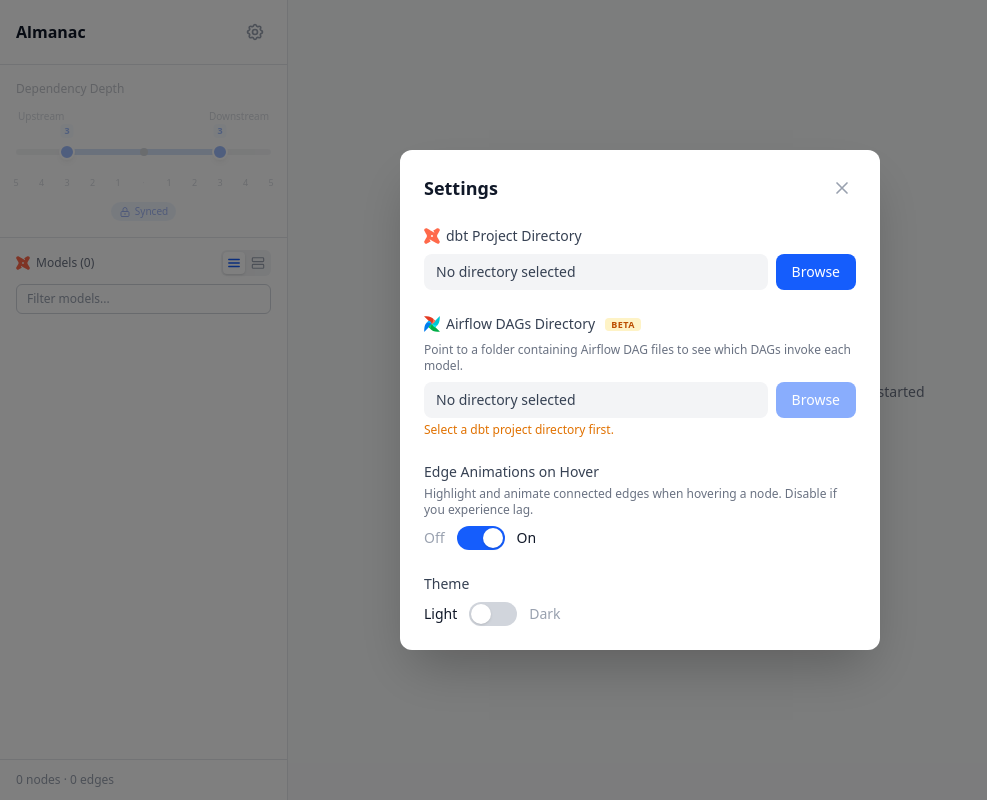
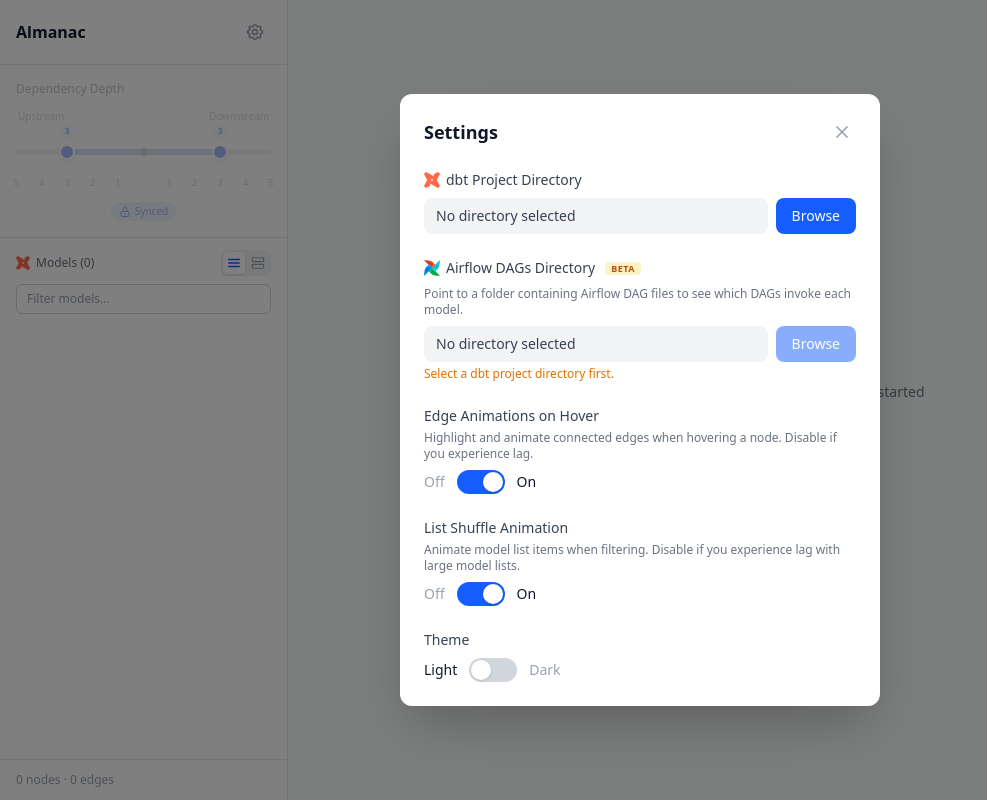
Before and after one commit to bernardadhitya/dbt-almanac, a React (Vite) app: page / in a window 1280 px wide. Both pictures are taken after a click on the button 255 px from the left and 32 px from the top of the page. Shown: the whole page, without its empty margins (0-987 px from the left). Built offline with nearby package versions, Linux system fonts and the light colour scheme.

Commit message:
Add shuffle animation when filtering models

```diff
--- a/electron/main.ts
+++ b/electron/main.ts
@@ -9,6 +9,7 @@
     airflowDagsPath: '',
     theme: 'light' as 'light' | 'dark',
     edgeAnimations: true,
+    listAnimations: true,
   },
 });
 
--- a/src/App.tsx
+++ b/src/App.tsx
@@ -94,7 +94,7 @@
 const STEP_ORDER = ['reading', 'parsing', 'extracting', 'mapping', 'finalizing', 'done'];
 
 export default function App() {
-  const [settings, setSettings] = useState<Settings>({ projectPath: '', airflowDagsPath: '', theme: 'light', edgeAnimations: true });
+  const [settings, setSettings] = useState<Settings>({ projectPath: '', airflowDagsPath: '', theme: 'light', edgeAnimations: true, listAnimations: true });
   const [manifest, setManifest] = useState<ParsedManifest | null>(null);
   const [filters, setFilters] = useState<FilterState>({
     selectedModel: null,
@@ -290,6 +290,7 @@
         hasAirflowDags={!!airflowDagMap}
         showDagGroups={showDagGroups}
         onShowDagGroupsChange={setShowDagGroups}
+        listAnimations={settings.listAnimations}
       />
 
       <div className="flex-1 relative">
--- a/src/components/ModelList.tsx
+++ b/src/components/ModelList.tsx
@@ -10,12 +10,14 @@
   models: Map<string, SlimNode> | null;
   selectedModel: string | null;
   onSelect: (name: string | null) => void;
+  listAnimations?: boolean;
 }
 
 const LIST_ITEM_HEIGHT = 32;
 const CARD_ITEM_HEIGHT = 92;
 const OVERSCAN = 10;
 const DESC_MAX_LENGTH = 90;
+const SHUFFLE_DURATION = 300; // ms
 
 /** Find a SlimNode by model name (looks up by model.{name} key pattern) */
 function findNode(models: Map<string, SlimNode> | null, name: string): SlimNode | undefined {
@@ -59,12 +61,27 @@
   );
 }
 
-export function ModelList({ modelNames, models, selectedModel, onSelect }: ModelListProps) {
+/**
+ * Animation phases:
+ *  'idle'    – no animation, no transition
+ *  'prepare' – offsets applied (items at OLD positions), transition: none
+ *  'animate' – offsets cleared (items move to NEW positions), transition active
+ */
+type AnimPhase = 'idle' | 'prepare' | 'animate';
+
+export function ModelList({ modelNames, models, selectedModel, onSelect, listAnimations = true }: ModelListProps) {
   const [listFilter, setListFilter] = useState('');
   const [viewMode, setViewMode] = useState<ViewMode>('list');
   const containerRef = useRef<HTMLDivElement>(null);
   const [scrollTop, setScrollTop] = useState(0);
   const [containerHeight, setContainerHeight] = useState(0);
+
+  // Animation state
+  const [animPhase, setAnimPhase] = useState<AnimPhase>('idle');
+  const [animOffsets, setAnimOffsets] = useState<Map<string, number>>(new Map());
+  const prevPositionsRef = useRef<Map<string, number>>(new Map());
+  const animFrameRef = useRef<number | null>(null);
+  const animTimerRef = useRef<ReturnType<typeof setTimeout> | null>(null);
 
   const itemHeight = viewMode === 'list' ? LIST_ITEM_HEIGHT : CARD_ITEM_HEIGHT;
 
@@ -72,6 +89,64 @@
     if (!listFilter) return modelNames;
     return filterByRelevance(modelNames, listFilter);
   }, [modelNames, listFilter]);
+
+  // Build current position map and trigger shuffle animation
+  useEffect(() => {
+    const prevPositions = prevPositionsRef.current;
+    const newPositions = new Map<string, number>();
+    filtered.forEach((name, idx) => {
+      newPositions.set(name, idx * itemHeight);
+    });
+
+    if (listAnimations && prevPositions.size > 0) {
+      const offsets = new Map<string, number>();
+      let hasOffsets = false;
+
+      filtered.forEach((name, idx) => {
+        const newY = idx * itemHeight;
+        const oldY = prevPositions.get(name);
+        if (oldY !== undefined && oldY !== newY) {
+          // Item moved: offset = where it was - where it is now
+          offsets.set(name, oldY - newY);
+          hasOffsets = true;
+        } else if (oldY === undefined) {
+          // New item entering: fade in via a special offset marker
+          offsets.set(name, -1); // sentinel for fade-in
+          hasOffsets = true;
+        }
+      });
+
+      if (hasOffsets) {
+        // Clean up any pending animation
+        if (animFrameRef.current) cancelAnimationFrame(animFrameRef.current);
+        if (animTimerRef.current) clearTimeout(animTimerRef.current);
+
+        // Phase 1: 'prepare' — snap items to old positions (no transition)
+        setAnimOffsets(new Map(offsets));
+        setAnimPhase('prepare');
+
+        // Phase 2: next frame — clear offsets, enable transition so items glide to new positions
+        animFrameRef.current = requestAnimationFrame(() => {
+          animFrameRef.current = requestAnimationFrame(() => {
+            setAnimOffsets(new Map());
+            setAnimPhase('animate');
+
+            // Phase 3: after transition completes, go back to idle
+            animTimerRef.current = setTimeout(() => {
+              setAnimPhase('idle');
+            }, SHUFFLE_DURATION + 50);
+          });
+        });
+      }
+    }
+
+    prevPositionsRef.current = newPositions;
+
+    return () => {
+      if (animFrameRef.current) cancelAnimationFrame(animFrameRef.current);
+      if (animTimerRef.current) clearTimeout(animTimerRef.current);
+    };
+  }, [filtered, itemHeight, listAnimations]);
 
   // Reset scroll when filter or view mode changes
   useEffect(() => {
@@ -160,6 +235,31 @@
             const idx = startIdx + i;
             const isActive = name === selectedModel;
 
+            // Compute animation style based on phase
+            let animStyle: React.CSSProperties = {};
+            if (listAnimations) {
+              const offset = animOffsets.get(name);
+              const isFadeIn = offset === -1;
+
+              if (animPhase === 'prepare') {
+                // Snap to old position instantly (no transition)
+                const translateY = offset !== undefined && !isFadeIn ? offset : 0;
+                animStyle = {
+                  transform: `translateY(${translateY}px)`,
+                  transition: 'none',
+                  opacity: isFadeIn ? 0 : 1,
+                };
+              } else if (animPhase === 'animate') {
+                // Animate to new position (transition active, offset cleared so translateY=0)
+                animStyle = {
+                  transform: 'translateY(0)',
+                  transition: `transform ${SHUFFLE_DURATION}ms cubic-bezier(0.25, 0.8, 0.25, 1), opacity ${SHUFFLE_DURATION}ms ease`,
+                  opacity: 1,
+                };
+              }
+              // 'idle' → no extra styles
+            }
+
             if (viewMode === 'list') {
               return (
                 <button
@@ -171,6 +271,7 @@
                     left: 0,
                     right: 0,
                     height: itemHeight,
+                    ...animStyle,
                   }}
                   className={`flex items-center gap-2 px-4 text-xs text-left w-full transition-colors ${
                     isActive
@@ -201,6 +302,7 @@
                   left: 0,
                   right: 0,
                   height: itemHeight,
+                  ...animStyle,
                 }}
                 className={`flex flex-col justify-center px-4 py-2 text-left w-full transition-colors border-b ${
                   isActive
@@ -228,7 +330,7 @@
                   <MaterialBadge materialized={node?.materialized} />
                 </div>
 
-                {/* Row 2: description */}
+                {/* Row 3: description */}
                 <p className={`text-[11px] leading-tight mt-1 line-clamp-2 ${
                   truncDesc
                     ? 'text-gray-500 dark:text-gray-400'
--- a/src/components/SettingsModal.tsx
+++ b/src/components/SettingsModal.tsx
@@ -143,6 +143,36 @@
           </div>
         </div>
 
+        {/* List Shuffle Animations Toggle */}
+        <div className="mb-6">
+          <label className="block text-sm font-medium text-gray-700 dark:text-gray-300 mb-1">
+            List Shuffle Animation
+          </label>
+          <p className="text-xs text-gray-500 dark:text-gray-400 mb-2">
+            Animate model list items when filtering. Disable if you experience lag with large model lists.
+          </p>
+          <div className="flex items-center gap-3">
+            <span className={`text-sm ${!settings.listAnimations ? 'text-gray-900 dark:text-gray-100 font-medium' : 'text-gray-400'}`}>
+              Off
+            </span>
+            <button
+              onClick={() => onChangeSettings({ listAnimations: !settings.listAnimations })}
+              className={`relative w-12 h-6 rounded-full transition-colors ${
+                settings.listAnimations ? 'bg-blue-600' : 'bg-gray-300'
+              }`}
+            >
+              <span
+                className={`absolute top-0.5 left-0.5 w-5 h-5 bg-white rounded-full shadow transition-transform ${
+                  settings.listAnimations ? 'translate-x-6' : 'translate-x-0'
+                }`}
+              />
+            </button>
+            <span className={`text-sm ${settings.listAnimations ? 'text-gray-900 dark:text-gray-100 font-medium' : 'text-gray-400'}`}>
+              On
+            </span>
+          </div>
+        </div>
+
         {/* Theme Toggle */}
         <div>
           <label className="block text-sm font-medium text-gray-700 dark:text-gray-300 mb-2">
--- a/src/components/Sidebar.tsx
+++ b/src/components/Sidebar.tsx
@@ -18,6 +18,7 @@
   hasAirflowDags: boolean;
   showDagGroups: boolean;
   onShowDagGroupsChange: (show: boolean) => void;
+  listAnimations?: boolean;
 }
 
 export function Sidebar({
@@ -31,6 +32,7 @@
   hasAirflowDags,
   showDagGroups,
   onShowDagGroupsChange,
+  listAnimations = true,
 }: SidebarProps) {
   const [width, setWidth] = useState(DEFAULT_WIDTH);
   const sidebarRef = useRef<HTMLDivElement>(null);
@@ -127,6 +129,7 @@
           models={models}
           selectedModel={filters.selectedModel}
           onSelect={(name) => onFiltersChange({ ...filters, selectedModel: name })}
+          listAnimations={listAnimations}
         />
       </div>
 
--- a/src/types.ts
+++ b/src/types.ts
@@ -54,6 +54,7 @@
   airflowDagsPath: string;
   theme: 'light' | 'dark';
   edgeAnimations: boolean;
+  listAnimations: boolean;
 }
 
 export interface AirflowDagInfo {
```
